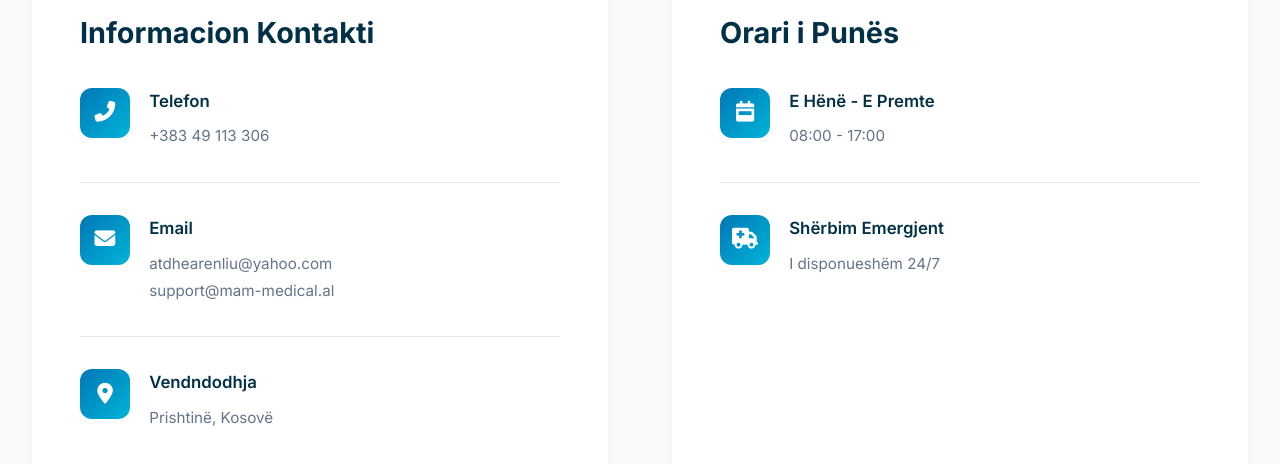
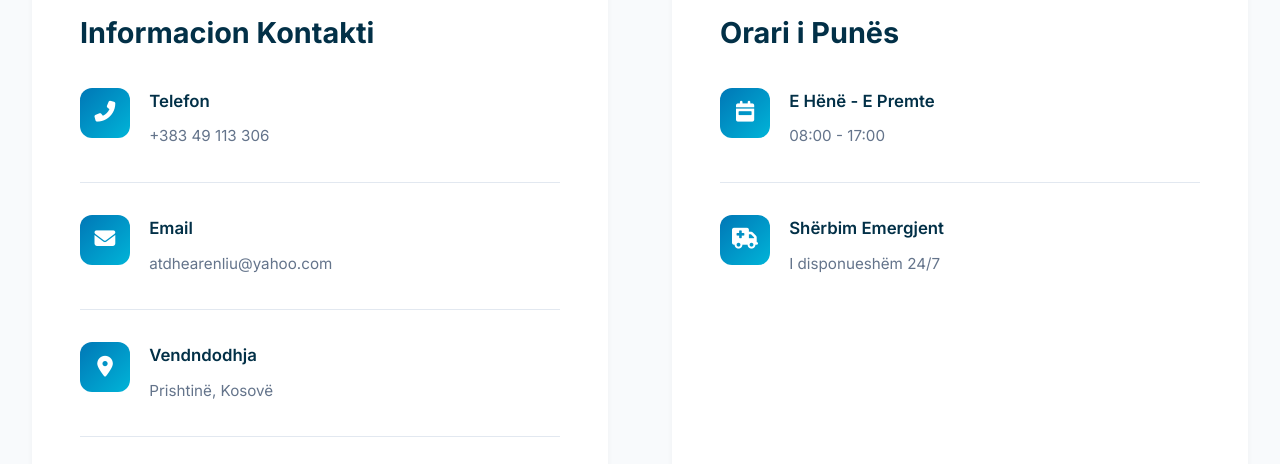
Before and after one commit to artarenliu/mamfix, a plain HTML site: page Index.html in a window 1280 px wide. Shown: the part 4708-5172 px from the top of the page. Drawn offline with Linux system fonts and the light colour scheme.

Commit message:
Update Index.html

```diff
--- a/Index.html
+++ b/Index.html
@@ -1076,7 +1076,6 @@
                         <div class="contact-info-text">
                             <strong>Email</strong>
                             <a href="mailto:atdhearenliu@yahoo.com">atdhearenliu@yahoo.com</a>
-                            <a href="mailto:support@mam-medical.al">support@mam-medical.al</a>
                         </div>
                     </div>
                     <div class="contact-item">
```
